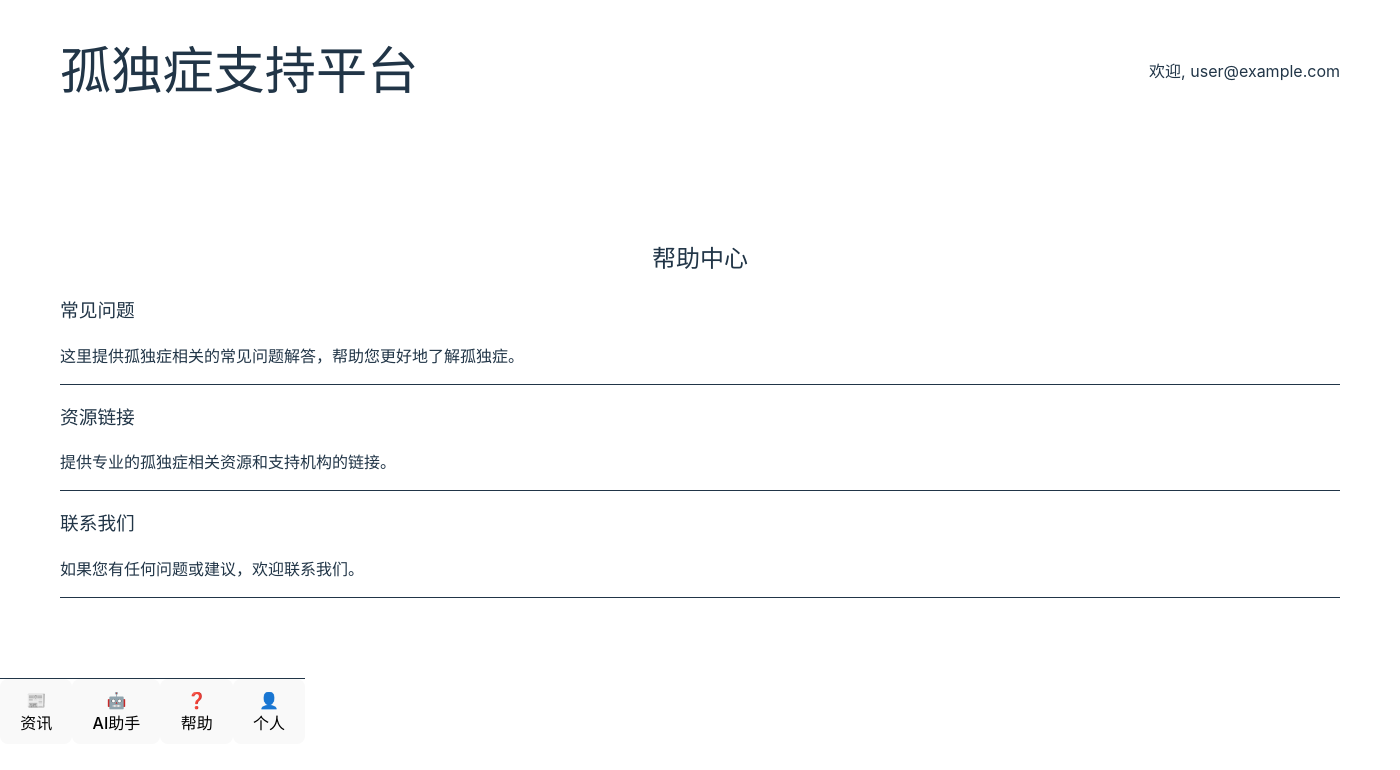
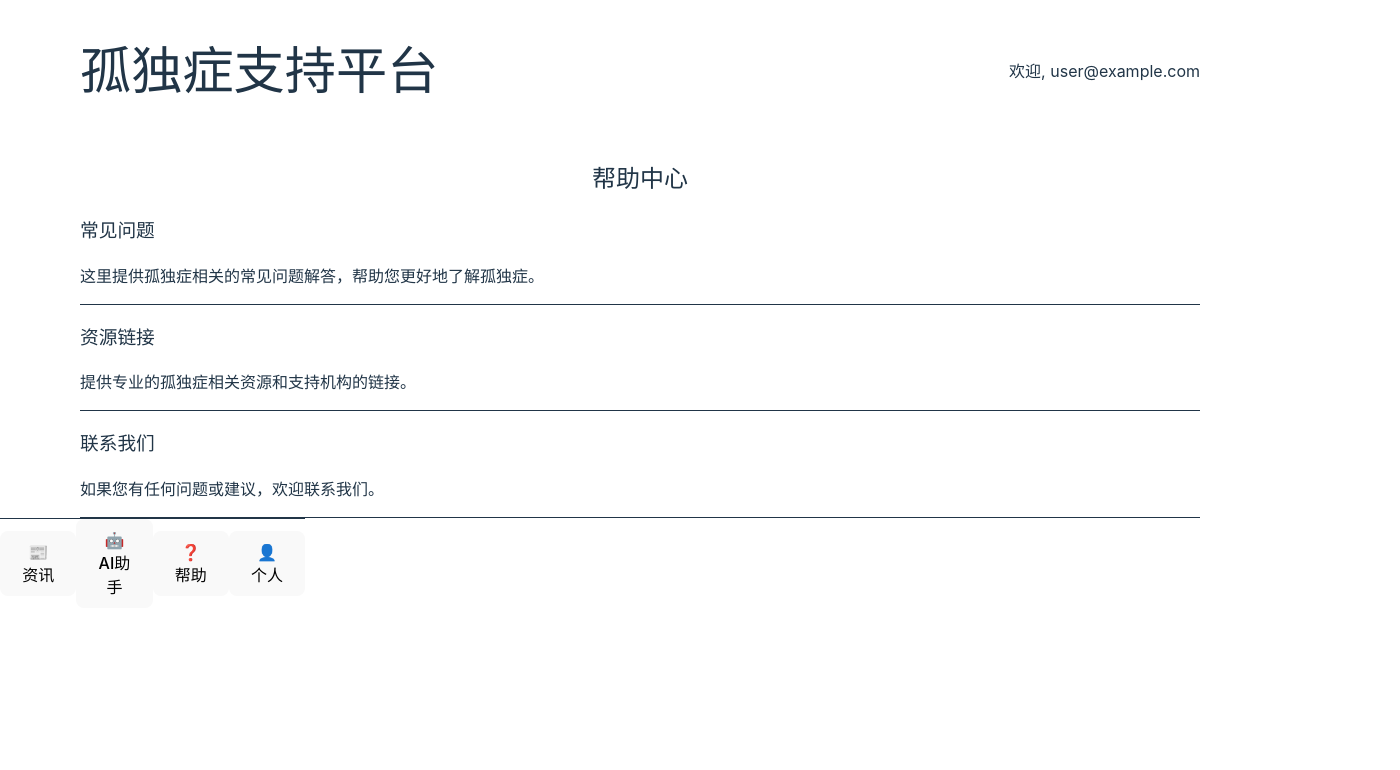
Before and after one commit to julia-lars/asd_app, a React (Vite) app in the folder frontend/: page /help in a window 1280 px wide. Shown: the top 770 px of the page, 1400 px wide, since content can reach past the window. Built offline with nearby package versions, Linux system fonts and the light colour scheme; no server answers; sample sign-in values are in the browser's storage.

Commit message:
4个基本功能

```diff
--- a/frontend/src/components/common/BottomNav.jsx
+++ b/frontend/src/components/common/BottomNav.jsx
@@ -29,15 +29,15 @@ const BottomNav = () => {
   ];
 
   return (
-    <div className="fixed bottom-0 left-0 right-0 bg-white shadow-md border-t border-gray-200">
-      <div className="flex justify-around items-center h-20">
+    <div className="fixed bottom-0 left-0 right-0 bg-white shadow-md border-t border-gray-200 z-10">
+      <div className="flex justify-around items-center h-20 w-full px-4 sm:px-6 lg:px-8">
         {navItems.map((item) => {
           const isActive = location.pathname === item.path;
           return (
             <button
               key={item.path}
               onClick={() => navigate(item.path)}
-              className={`flex flex-col items-center justify-center px-4 ${isActive ? 'text-blue-600 font-semibold' : 'text-gray-500'}`}
+              className={`flex flex-col items-center justify-center flex-1 py-2 ${isActive ? 'text-blue-600 font-semibold' : 'text-gray-500'}`}
             >
               <span className="text-2xl mb-1">{item.icon}</span>
               <span className="text-lg">{item.label}</span>
--- a/frontend/src/pages/AiChat/AiChat.jsx
+++ b/frontend/src/pages/AiChat/AiChat.jsx
@@ -53,7 +53,7 @@ const AiChat = () => {
   return (
     <div className="min-h-screen bg-gray-100 pb-24">
       <nav className="bg-white shadow-md">
-        <div className="container mx-auto px-[60px] py-4 flex justify-between items-center">
+        <div className="max-w-full px-[80px] py-4 flex justify-between items-center">
           <h1 className="text-3xl font-bold text-blue-600">孤独症支持平台</h1>
           <div className="flex items-center space-x-4">
             <span className="text-xl text-gray-700">欢迎, {user.email}</span>
@@ -61,7 +61,7 @@ const AiChat = () => {
         </div>
       </nav>
 
-      <div className="container mx-auto px-[60px] py-[80px]">
+      <div className="max-w-full px-[80px] py-8">
         <div className="max-w-2xl mx-auto">
           <div className="bg-white rounded-lg shadow-md p-8 mb-8">
             <h2 className="text-2xl font-semibold mb-6 text-center">AI 助手</h2>
--- a/frontend/src/pages/Help/Help.jsx
+++ b/frontend/src/pages/Help/Help.jsx
@@ -15,7 +15,7 @@ const Help = () => {
   return (
     <div className="min-h-screen bg-gray-100 pb-24">
       <nav className="bg-white shadow-md">
-        <div className="container mx-auto px-[60px] py-4 flex justify-between items-center">
+        <div className="max-w-full px-[80px] py-4 flex justify-between items-center">
           <h1 className="text-3xl font-bold text-blue-600">孤独症支持平台</h1>
           <div className="flex items-center space-x-4">
             <span className="text-xl text-gray-700">欢迎, {user.email}</span>
@@ -23,7 +23,7 @@ const Help = () => {
         </div>
       </nav>
 
-      <div className="container mx-auto px-[60px] py-[80px]">
+      <div className="max-w-full px-[80px] py-8">
         <div className="max-w-2xl mx-auto">
           <div className="bg-white rounded-lg shadow-md p-8 mb-8">
             <h2 className="text-2xl font-semibold mb-6 text-center">帮助中心</h2>
--- a/frontend/src/pages/Profile/Profile.jsx
+++ b/frontend/src/pages/Profile/Profile.jsx
@@ -26,7 +26,7 @@ const Profile = () => {
   return (
     <div className="min-h-screen bg-gray-100 pb-24">
       <nav className="bg-white shadow-md">
-        <div className="container mx-auto px-[60px] py-4 flex justify-between items-center">
+        <div className="max-w-full px-[80px] py-4 flex justify-between items-center">
           <h1 className="text-3xl font-bold text-blue-600">孤独症支持平台</h1>
           <div className="flex items-center space-x-4">
             <span className="text-xl text-gray-700">欢迎, {user.email}</span>
@@ -34,7 +34,7 @@ const Profile = () => {
         </div>
       </nav>
 
-      <div className="container mx-auto px-[60px] py-[80px]">
+      <div className="max-w-full px-[80px] py-8">
         <div className="max-w-2xl mx-auto">
           <div className="bg-white rounded-lg shadow-md p-8 mb-8">
             <h2 className="text-2xl font-semibold mb-6 text-center">个人中心</h2>
--- a/frontend/src/pages/Social/Social.jsx
+++ b/frontend/src/pages/Social/Social.jsx
@@ -69,7 +69,7 @@ const Social = () => {
   return (
     <div className="min-h-screen bg-gray-100 pb-24">
       <nav className="bg-white shadow-md">
-        <div className="container mx-auto px-[60px] py-4 flex justify-between items-center">
+        <div className="max-w-full px-[80px] py-4 flex justify-between items-center">
           <h1 className="text-3xl font-bold text-blue-600">孤独症支持平台</h1>
           <div className="flex items-center space-x-4">
             <span className="text-xl text-gray-700">欢迎, {user.email}</span>
@@ -77,7 +77,7 @@ const Social = () => {
         </div>
       </nav>
 
-      <div className="container mx-auto px-[60px] py-[80px]">
+      <div className="max-w-full px-[80px] py-8">
         <div className="max-w-2xl mx-auto">
           <div className="bg-white rounded-lg shadow-md p-8 mb-8">
             <h2 className="text-2xl font-semibold mb-6 text-center">发布新动态</h2>
--- a/frontend/src/style.css
+++ b/frontend/src/style.css
@@ -30,6 +30,8 @@ body {
   margin: 0;
   min-width: 320px;
   min-height: 100vh;
+  overflow-x: hidden;
+  box-sizing: border-box;
 }
 
 h1 {
```
